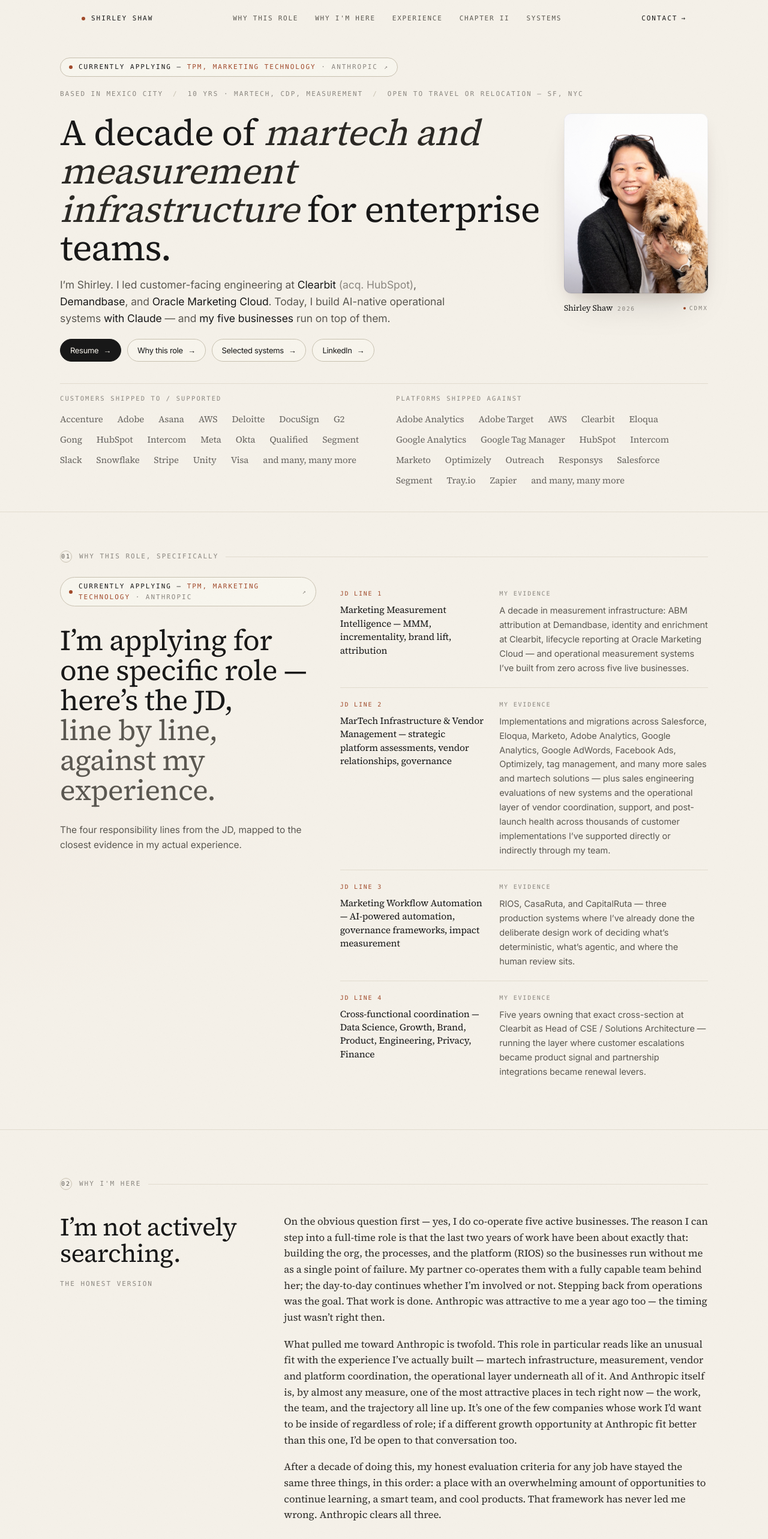
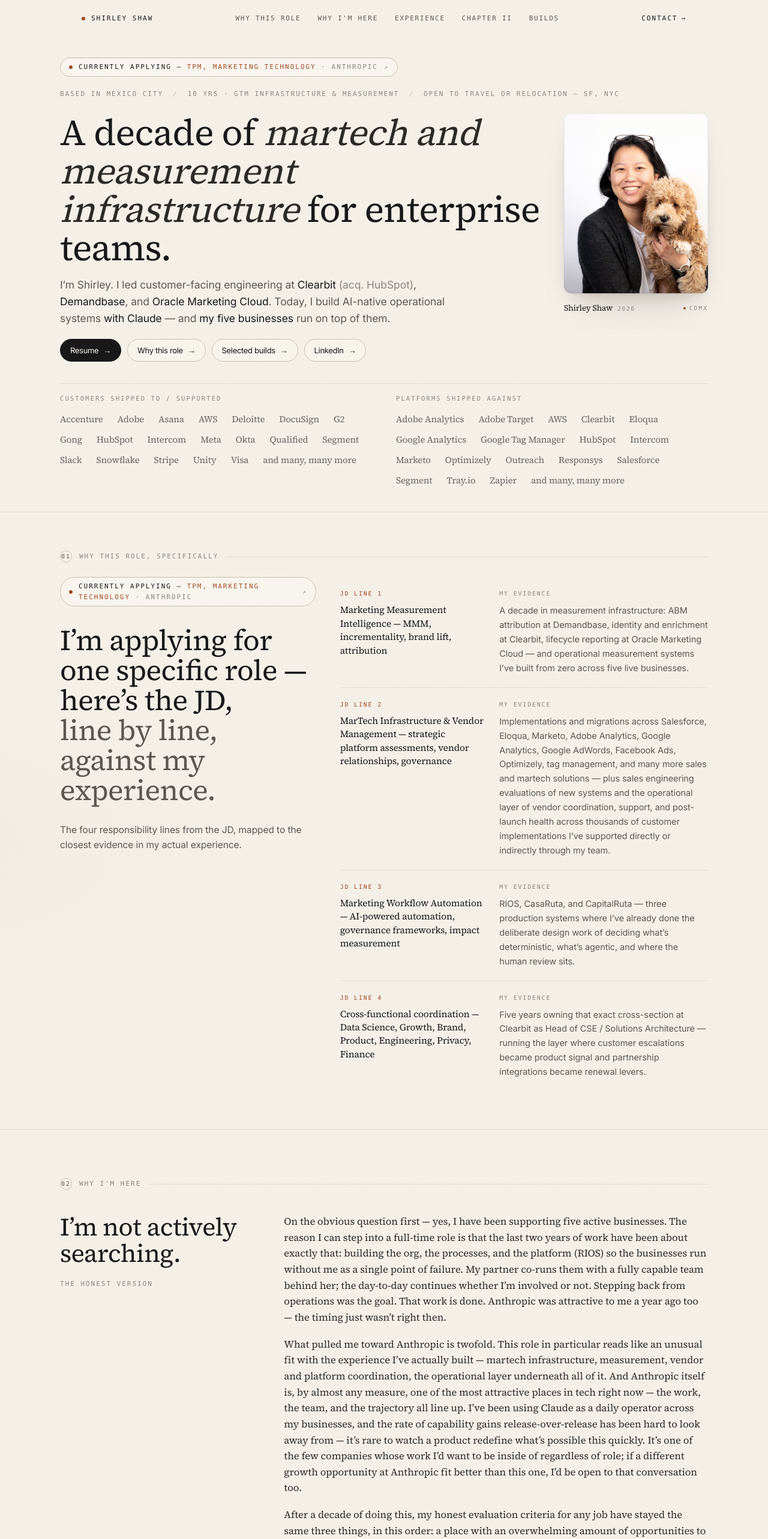
Before and after one commit to ShirleyS/shirleyio, a Next.js app: page / in a window 1280 px wide. Shown: the top 2566 px of the page at 60% size. Built offline with nearby package versions, Linux system fonts and the light colour scheme.

Commit message:
facturas, purchase syncs, and recipes for bocaza

```diff
--- a/components/Closing.tsx
+++ b/components/Closing.tsx
@@ -23,7 +23,7 @@
   return (
     <section
       id="apply"
-      className="relative scroll-mt-24 border-t border-[var(--color-line)] px-6 py-12 sm:px-8 md:py-16"
+      className="relative scroll-mt-[-1rem] border-t border-[var(--color-line)] px-6 py-12 sm:px-8 md:py-16"
     >
       <div className="mx-auto w-full max-w-[1080px]">
         <div className="mono mb-6 flex items-center gap-3 text-[11px] uppercase tracking-[0.18em] text-[var(--color-subtle)]">
--- a/components/Entrepreneurial.tsx
+++ b/components/Entrepreneurial.tsx
@@ -38,14 +38,14 @@
 ];
 
 const skills = [
-  "Attribution & measurement",
+  "Attribution and measurement",
   "Targeting",
   "Marketing",
   "Negotiations",
   "Sales",
   "Coding",
   "Design",
-  "Projections",
+  "Planning and Projections",
   "Prioritization",
   "Team building",
   "Operational excellence",
--- a/components/Hero.tsx
+++ b/components/Hero.tsx
@@ -32,7 +32,7 @@
         >
           <span>Based in Mexico City</span>
           <span className="text-[var(--color-line-strong)]">/</span>
-          <span>10 yrs · martech, CDP, measurement</span>
+          <span>10 yrs · GTM infrastructure & measurement</span>
           <span className="text-[var(--color-line-strong)]">/</span>
           <span>Open to travel or relocation — SF, NYC</span>
         </motion.div>
@@ -81,7 +81,7 @@
                 Resume
               </CTA>
               <CTA href="#apply">Why this role</CTA>
-              <CTA href="#systems">Selected systems</CTA>
+              <CTA href="#systems">Selected builds</CTA>
               <CTA href="https://linkedin.com/in/shirleyshaw" external>
                 LinkedIn
               </CTA>
--- a/components/Nav.tsx
+++ b/components/Nav.tsx
@@ -7,7 +7,7 @@
   { href: "#why", label: "Why I'm here" },
   { href: "#experience", label: "Experience" },
   { href: "#chapter", label: "Chapter II" },
-  { href: "#systems", label: "Systems" },
+  { href: "#systems", label: "Builds" },
 ];
 
 export function Nav() {
--- a/components/Systems.tsx
+++ b/components/Systems.tsx
@@ -13,11 +13,11 @@
 
   return (
     <Section id="systems" className="border-t border-[var(--color-line)]">
-      <Eyebrow index="05" label="Selected Systems" />
+      <Eyebrow index="05" label="Selected Builds" />
 
       <div className="mt-7 md:mt-10">
         <h2 className="serif max-w-[26ch] text-[clamp(2rem,3.8vw,3rem)] font-normal leading-[1.05] tracking-[-0.018em] text-[var(--color-ink)]">
-          Three production systems.
+          Three builds in production.
         </h2>
         <div className="mt-7 grid gap-6 md:grid-cols-3 md:gap-7">
           <JDMap
@@ -28,7 +28,6 @@
             note="Measurement and reporting infrastructure across five operating businesses — completeness, reconciliation, and the executive layer that makes the numbers actionable."
           />
           <JDMap
-            area="MarTech Infrastructure"
             project="CasaRuta"
             slug="casaruta"
             active={active === "casaruta"}
@@ -36,7 +35,6 @@
             note="A normalized product catalog, eligibility schema, and programmatic surface — the platform-shaped work of comparing 104 mortgage products across a standardized set of attributes."
           />
           <JDMap
-            area="Workflow Automation"
             project="CapitalRuta"
             slug="capitalruta"
             active={active === "capitalruta"}
--- a/components/Timeline.tsx
+++ b/components/Timeline.tsx
@@ -16,8 +16,8 @@
       <div className="mt-7 grid gap-8 md:mt-10 md:grid-cols-12">
         <div className="md:col-span-4">
           <h2 className="serif text-[clamp(1.9rem,3.6vw,2.8rem)] font-normal leading-[1.08] tracking-[-0.018em] text-[var(--color-ink)]">
-            A decade spent where customer intent meets the systems that have
-            to honor it.
+            Ten years building, integrating, and deploying the tools sales,
+            marketing, and revenue teams rely on.
           </h2>
           <p className="mono mt-6 text-[11px] uppercase tracking-[0.18em] text-[var(--color-subtle)]">
             Click any row to expand
--- a/components/WhyAnthropic.tsx
+++ b/components/WhyAnthropic.tsx
@@ -23,12 +23,12 @@
 
         <div className="prose-editorial md:col-span-8">
           <p>
-            On the obvious question first &mdash; yes, I do co-operate five
-            active businesses. The reason I can step into a full-time role
+            On the obvious question first &mdash; yes, I have been supporting
+            five active businesses. The reason I can step into a full-time role
             is that the last two years of work have been about exactly that:
             building the org, the processes, and the platform (RIOS) so the
             businesses run without me as a single point of failure. My
-            partner co-operates them with a fully capable team behind her;
+            partner co-runs them with a fully capable team behind her;
             the day-to-day continues whether I&rsquo;m involved or not.
             Stepping back from operations was the goal. That work is done.
             Anthropic was attractive to me a year ago too &mdash; the timing
@@ -42,7 +42,11 @@
             platform coordination, the operational layer underneath all of it.
             And Anthropic itself is, by almost any measure, one of the most
             attractive places in tech right now &mdash; the work, the team,
-            and the trajectory all line up. It&rsquo;s one of the few companies
+            and the trajectory all line up. I&rsquo;ve been using Claude as a
+            daily operator across my businesses, and the rate of capability
+            gains release-over-release has been hard to look away from &mdash;
+            it&rsquo;s rare to watch a product redefine what&rsquo;s possible
+            this quickly. It&rsquo;s one of the few companies
             whose work I&rsquo;d want to be inside of regardless of role; if a
             different growth opportunity at Anthropic fit better than this one,
             I&rsquo;d be open to that conversation too.
--- a/components/ui/Section.tsx
+++ b/components/ui/Section.tsx
@@ -12,7 +12,7 @@
     <section
       id={id}
       className={cn(
-        "relative scroll-mt-24 px-6 py-12 sm:px-8 md:py-16 lg:py-20",
+        "relative scroll-mt-[-1rem] px-6 py-12 sm:px-8 md:py-16 lg:py-20",
         className,
       )}
     >
--- a/lib/projects.ts
+++ b/lib/projects.ts
@@ -3,7 +3,7 @@
   name: string;
   status: string;
   url: string;
-  jdArea: string;
+  jdArea?: string;
   tagline: string;
   oneLiner: string;
   problem: string;
@@ -72,7 +72,6 @@
     name: "CasaRuta",
     status: "In production",
     url: "https://casaruta.com",
-    jdArea: "MarTech Infrastructure",
     tagline:
       "A Spanish-language mortgage comparison and eligibility engine for Mexican homebuyers",
     oneLiner:
@@ -129,7 +128,6 @@
     name: "CapitalRuta",
     status: "In production",
     url: "https://capitalruta.com",
-    jdArea: "Workflow Automation",
     tagline:
       "A capital matching layer for Mexican entrepreneurs and SMBs",
     oneLiner:
@@ -145,7 +143,7 @@
       {
         layer: "Hybrid data model",
         detail:
-          "Static seed catalog plus a Supabase layer of approved diffs (provider_edits) — so providers can update their listings without forking the source of truth.",
+          "A static seed catalog as the source of truth, with a Supabase layer on top that captures approved provider edits — so providers can keep their listings current without us having to fork or rebuild the catalog underneath.",
       },
       {
         layer: "Monthly refresh",
```
